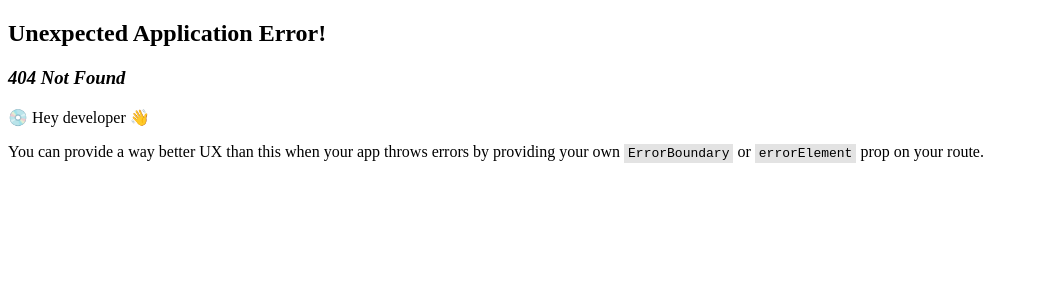
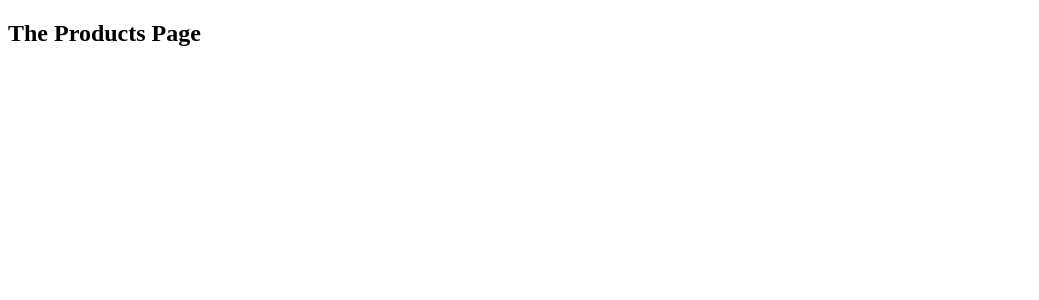
Before and after one commit to KozerT/react-app-multi-page-spa, a React (Vite) app: page /products in a window 1280 px wide. Before the commit this address had no page. Shown: the top 300 px of the page, without its empty margins (0-1039 px from the left). Built offline with nearby package versions, Linux system fonts and the light colour scheme.

Commit message:
feat: define products route

```diff
--- /dev/null
+++ b/src/pages/Product.jsx
@@ -0,0 +1,7 @@
+import React from "react";
+
+const Pages = () => {
+  return <h2>The Products Page</h2>;
+};
+
+export default Pages;
```
Also changed, not shown: src/App.jsx (+8 -1 lines).
